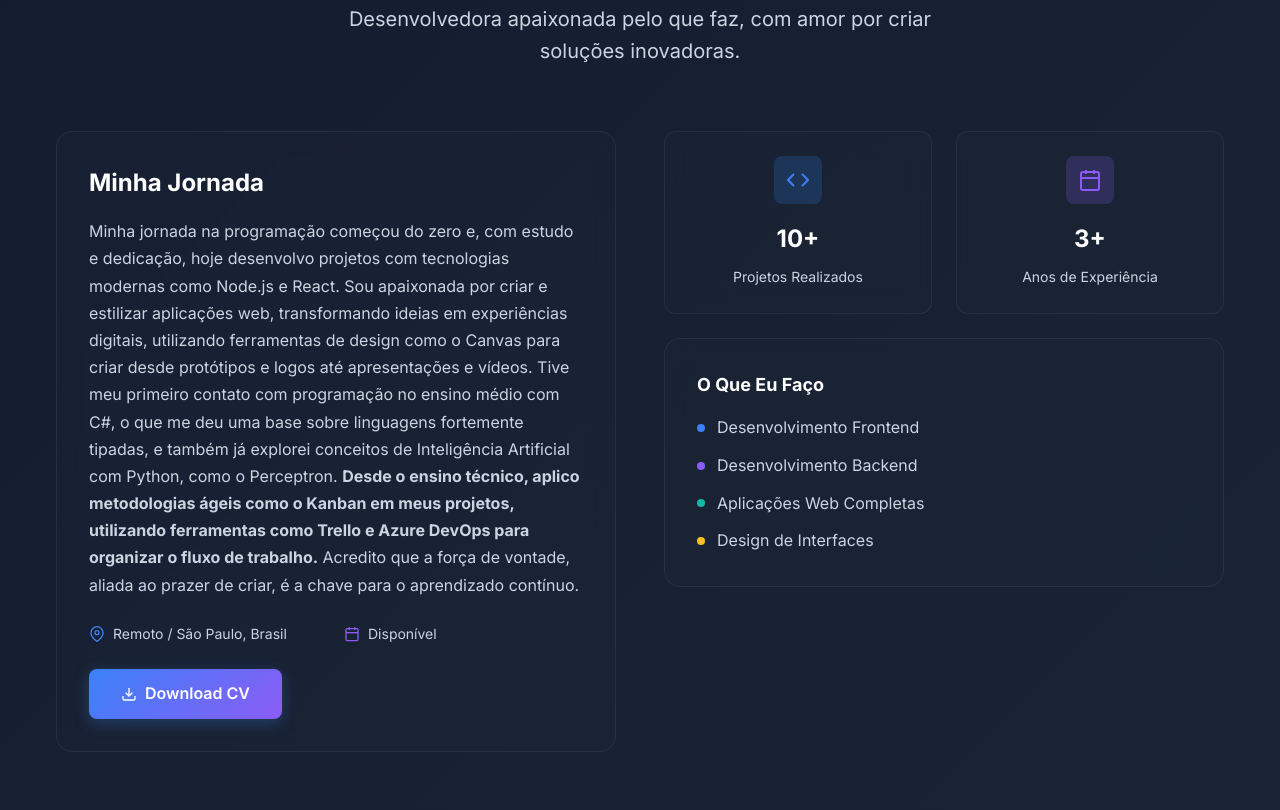
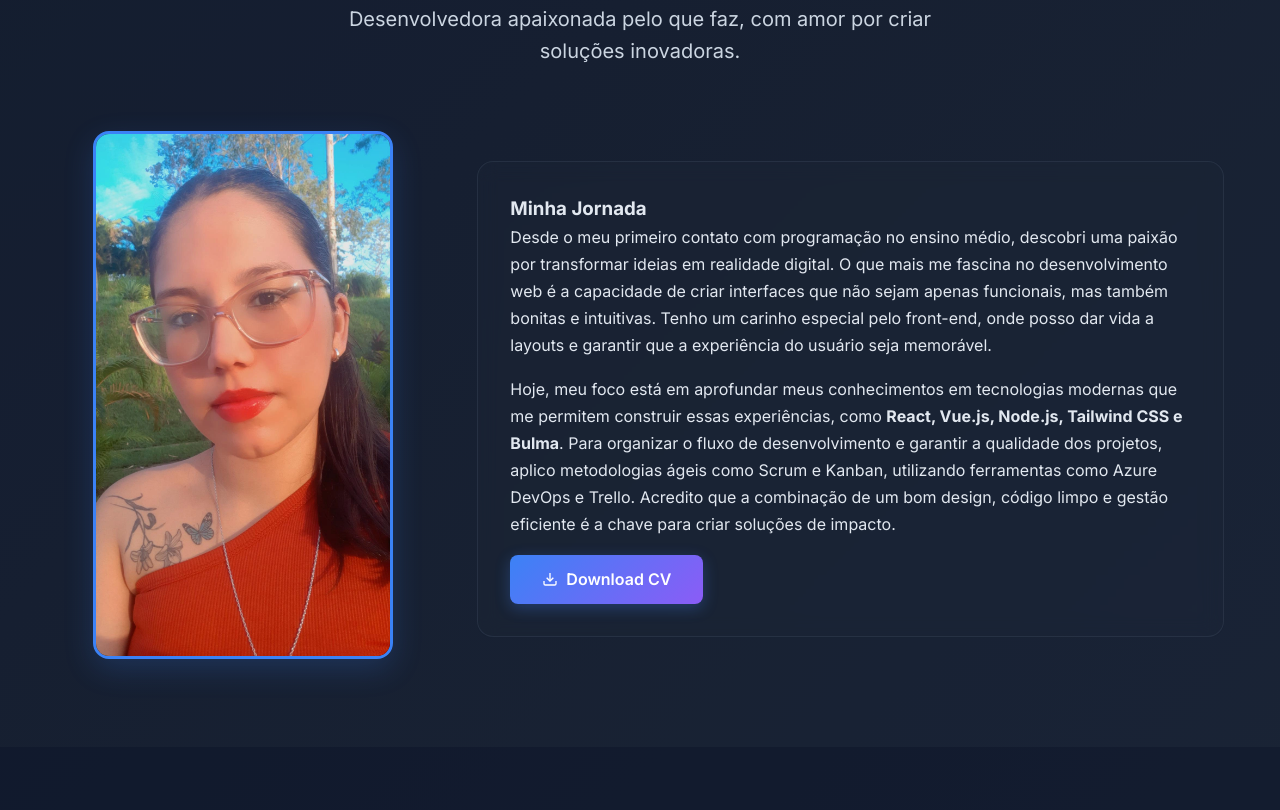
Before and after one commit to Ma2903/Ma2903.github.io, a plain HTML site: page index.html in a window 1280 px wide. Shown: the part 970-1780 px from the top of the page. Drawn offline with Linux system fonts and the light colour scheme; some packages are replaced by stand-ins of ours; a script that the page names is missing.

Commit message:
Colocando imagem minha

```diff
--- a/index.html
+++ b/index.html
@@ -22,7 +22,7 @@
 
             <div class="nav-menu" id="nav-menu">
                 <a href="#about" class="nav-link">Sobre</a>
-                <a href="#skills" class="nav-link">Habilidades</a>
+                <a href="#education" class="nav-link">Formação</a> <a href="#skills" class="nav-link">Habilidades</a>
                 <a href="#projects" class="nav-link">Projetos</a>
                 <a href="#contact" class="nav-link">Contato</a>
             </div>
@@ -100,32 +100,19 @@
             </div>
 
             <div class="about-content">
-                <div class="about-text">
+            <div class="about-image-container">
+                <img src="eu.webp" alt="Manoela Pinheiro" class="about-photo">
+            </div>
+
+            <div class="about-text-container">
                 <div class="card">
                     <h3>Minha Jornada</h3>
                     <p>
-                            Minha jornada na programação começou do zero e, com estudo e dedicação, hoje desenvolvo projetos com tecnologias modernas como Node.js e React. Sou apaixonada por criar e estilizar aplicações web, transformando ideias em experiências digitais, utilizando ferramentas de design como o Canvas para criar desde protótipos e logos até apresentações e vídeos. Tive meu primeiro contato com programação no ensino médio com C#, o que me deu uma base sobre linguagens fortemente tipadas, e também já explorei conceitos de Inteligência Artificial com Python, como o Perceptron. <strong>Desde o ensino técnico, aplico metodologias ágeis como o Kanban em meus projetos, utilizando ferramentas como Trello e Azure DevOps para organizar o fluxo de trabalho.</strong> Acredito que a força de vontade, aliada ao prazer de criar, é a chave para o aprendizado contínuo.
+                        Desde o meu primeiro contato com programação no ensino médio, descobri uma paixão por transformar ideias em realidade digital. O que mais me fascina no desenvolvimento web é a capacidade de criar interfaces que não sejam apenas funcionais, mas também bonitas e intuitivas. Tenho um carinho especial pelo front-end, onde posso dar vida a layouts e garantir que a experiência do usuário seja memorável.
                     </p>
-
-                        <div class="about-info">
-                            <div class="info-item">
-                                <svg width="16" height="16" viewBox="0 0 24 24" fill="none" stroke="currentColor" stroke-width="2">
-                                    <path d="M21 10c0 7-9 13-9 13s-9-6-9-13a9 9 0 0 1 18 0z"/>
-                                    <circle cx="12" cy="10" r="3"/>
-                                </svg>
-                                <span>Remoto / São Paulo, Brasil</span>
-                            </div>
-                            <div class="info-item">
-                                <svg width="16" height="16" viewBox="0 0 24 24" fill="none" stroke="currentColor" stroke-width="2">
-                                    <rect x="3" y="4" width="18" height="18" rx="2" ry="2"/>
-                                    <line x1="16" y1="2" x2="16" y2="6"/>
-                                    <line x1="8" y1="2" x2="8" y2="6"/>
-                                    <line x1="3" y1="10" x2="21" y2="10"/>
-                                </svg>
-                                <span>Disponível</span>
-                            </div>
-                        </div>
-
+                    <p>
+                        Hoje, meu foco está em aprofundar meus conhecimentos em tecnologias modernas que me permitem construir essas experiências, como <strong>React, Vue.js, Node.js, Tailwind CSS e Bulma</strong>. Para organizar o fluxo de desenvolvimento e garantir a qualidade dos projetos, aplico metodologias ágeis como Scrum e Kanban, utilizando ferramentas como Azure DevOps e Trello. Acredito que a combinação de um bom design, código limpo e gestão eficiente é a chave para criar soluções de impacto.
+                    </p>
                     <a href="currículo Manoela Pinheiro da Silva.pdf" download="Curriculo_Manoela_Pinheiro.pdf" class="btn btn-primary">
                         <svg width="16" height="16" viewBox="0 0 24 24" fill="none" stroke="currentColor" stroke-width="2">
                             <path d="M21 15v4a2 2 0 0 1-2 2H5a2 2 0 0 1-2-2v-4"/>
@@ -134,55 +121,6 @@
                         </svg>
                         Download CV
                     </a>
-                    </div>
-                </div>
-
-                <div class="about-stats">
-                    <div class="stats-grid">
-                        <div class="stat-card">
-                            <div class="stat-icon stat-icon-blue">
-                                <svg width="24" height="24" viewBox="0 0 24 24" fill="none" stroke="currentColor" stroke-width="2">
-                                    <polyline points="16,18 22,12 16,6"/>
-                                    <polyline points="8,6 2,12 8,18"/>
-                                </svg>
-                            </div>
-                            <h4>10+</h4>
-                            <p>Projetos Realizados</p>
-                        </div>
-                        <div class="stat-card">
-                            <div class="stat-icon stat-icon-purple">
-                                <svg width="24" height="24" viewBox="0 0 24 24" fill="none" stroke="currentColor" stroke-width="2">
-                                    <rect x="3" y="4" width="18" height="18" rx="2" ry="2"/>
-                                    <line x1="16" y1="2" x2="16" y2="6"/>
-                                    <line x1="8" y1="2" x2="8" y2="6"/>
-                                    <line x1="3" y1="10" x2="21" y2="10"/>
-                                </svg>
-                            </div>
-                            <h4>3+</h4>
-                            <p>Anos de Experiência</p>
-                        </div>
-                    </div>
-
-                    <div class="card">
-                        <h4>O Que Eu Faço</h4>
-                        <div class="services-list">
-                            <div class="service-item">
-                                <div class="service-dot service-dot-blue"></div>
-                                <span>Desenvolvimento Frontend</span>
-                            </div>
-                            <div class="service-item">
-                                <div class="service-dot service-dot-purple"></div>
-                                <span>Desenvolvimento Backend</span>
-                            </div>
-                            <div class="service-item">
-                                <div class="service-dot service-dot-teal"></div>
-                                <span>Aplicações Web Completas</span>
-                            </div>
-                             <div class="service-item">
-                                <div class="service-dot service-dot-yellow"></div>
-                                <span>Design de Interfaces</span>
-                            </div>
-                        </div>
                 </div>
             </div>
         </div>
@@ -566,7 +504,7 @@
                 <div class="footer-links">
                     <h4>Links Rápidos</h4>
                     <a class="nav-link" href="#about">Sobre</a>
-                    <a class="nav-link" href="#skills">Habilidades</a>
+                    <a class="nav-link" href="#education">Formação</a> <a class="nav-link" href="#skills">Habilidades</a>
                     <a class="nav-link" href="#projects">Projetos</a>
                     <a class="nav-link" href="#contact">Contato</a>
                 </div>
--- a/styles.css
+++ b/styles.css
@@ -1222,6 +1222,42 @@ section {
     }
 }
 
+/* ==================== Estilos para Layout com Foto na Seção Sobre ==================== */
+.about-content {
+    grid-template-columns: 1fr 2fr; /* Divide a seção em 1/3 para a imagem e 2/3 para o texto */
+    align-items: center; /* Alinha verticalmente a imagem e o texto */
+    gap: 3rem;
+}
+
+.about-image-container {
+    width: 100%;
+    max-width: 300px;
+    margin: 0 auto;
+}
+
+.about-photo {
+    width: 100%;
+    border-radius: 1rem;
+    border: 3px solid #3b82f6;
+    box-shadow: 0 10px 30px rgba(59, 130, 246, 0.2);
+}
+
+.about-text-container .card p {
+    margin-bottom: 1rem;
+    line-height: 1.7;
+}
+
+/* Ajuste para telas menores */
+@media (max-width: 992px) {
+    .about-content {
+        grid-template-columns: 1fr; /* Volta a ser uma coluna única */
+    }
+
+    .about-image-container {
+        margin-bottom: 2rem; /* Adiciona um espaço abaixo da foto */
+    }
+}
+
 @keyframes fadeInUp {
     from {
         opacity: 0;
```
Also changed, not shown: eu.webp (added). Lines whose indentation alone changed are shown as unchanged.
